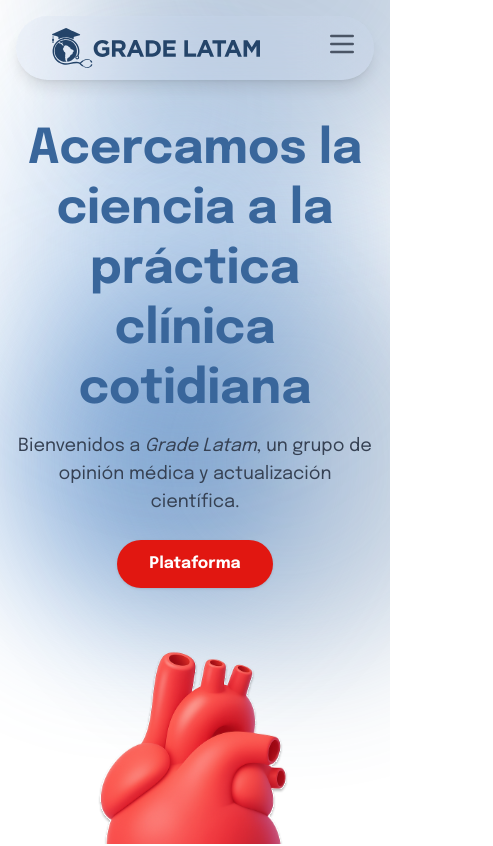
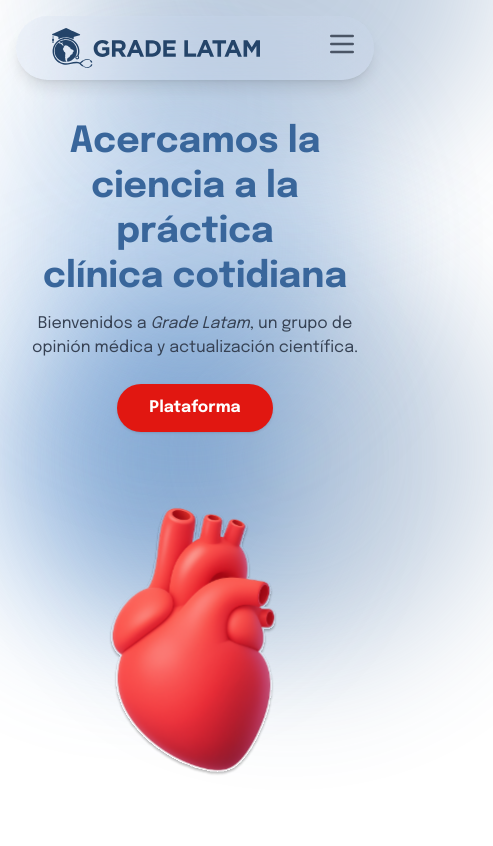
Before and after one commit to SMSoluciones/grade-latam, a React (Vite) app in the folder frontend/: page / in a window 390 px wide. Shown: the top 846 px of the page, 493 px wide, since content can reach past the window. Built offline with nearby package versions, Linux system fonts and the light colour scheme.

Commit message:
Distribucion de Ipad

```diff
--- a/frontend/src/components/Footer.jsx
+++ b/frontend/src/components/Footer.jsx
@@ -9,7 +9,11 @@ const Footer = () => {
       <div className="container mx-auto flex flex-col md:flex-row md:justify-between md:items-start gap-12 text-center md:text-left">
         {/* Logo y dirección */}
         <div className="flex flex-col items-center md:items-start">
-          <img src={LogoWhite} alt="GradeLatam Logo" className="mb-3" />
+          <img
+            src={LogoWhite}
+            alt="GradeLatam Logo"
+            className="mb-3 w-28 md:w-40 lg:w-48 object-contain"
+          />
         </div>
 
         {/* Información */}
--- a/frontend/src/components/Home/Header.jsx
+++ b/frontend/src/components/Home/Header.jsx
@@ -14,19 +14,19 @@ const Header = () => {
   }, []);
 
   return (
-    <header className="relative w-full h-screen overflow-hidden">
+    <header className="relative w-full h-screen overflow-visible lg:overflow-hidden">
       <AnimatedBlurBackground />
 
-      <div className="flex flex-col md:flex-row items-center justify-center px-3 md:px-30 py-30">
+      <div className="flex flex-col lg:flex-row items-center justify-center px-3 lg:px-30 py-30">
         {/* Text Content */}
         <div
-          className="text-center md:text-left flex-1 md:pr-4"
+          className="text-center lg:text-left flex-1 lg:pr-4"
           data-aos="fade-up"
         >
-          <h1 className="flex flex-col mb-2 text-5xl md:text-5xl font-bold text-primary leading-tight md:leading-snug">
+          <h1 className="flex flex-col mb-2 text-4xl sm:text-5xl lg:text-5xl font-bold text-primary leading-tight lg:leading-snug">
             Acercamos la <br /> ciencia a la práctica <br /> clínica cotidiana
           </h1>
-          <h2 className="mt-3 text-lg md:text-3xl text-gray-700 max-w-lg mx-auto md:mx-0">
+          <h2 className="mt-3 text-base sm:text-lg lg:text-3xl text-gray-700 max-w-lg mx-auto lg:mx-0">
             Bienvenidos a <span className="italic">Grade Latam</span>, un grupo
             de opinión médica y actualización científica.
           </h2>
@@ -42,14 +42,14 @@ const Header = () => {
         </div>
 
         <div
-          className="mt-8 md:mt-0 flex-1 md:pl-4 flex items-center justify-center"
+          className="mt-12 lg:mt-0 flex-1 lg:pl-4 flex items-center justify-center"
           data-aos="zoom-out"
           data-aos-delay="200"
         >
           <img
             src={Corazon}
             alt="Corazon"
-            className="w-full max-w-lg md:max-w-6xl animate-heartbeat"
+            className="w-full max-w-xs sm:max-w-lg lg:max-w-6xl animate-heartbeat"
           />
         </div>
       </div>
--- a/frontend/src/components/Home/StatsBar.jsx
+++ b/frontend/src/components/Home/StatsBar.jsx
@@ -13,7 +13,7 @@ const StatsBar = () => {
     <div>
       {" "}
       <div
-        className="w-full flex justify-center items-center md:absolute md:left-0 md:bottom-[-70px] pb-1 mt-1 px-4 z-10"
+        className="w-full flex justify-center items-center lg:absolute lg:left-0 lg:bottom-[-70px] pb-1 mt-32 lg:mt-0 px-4 z-10"
         data-aos="fade-up"
       >
         <div className="flex flex-col md:flex-row flex-wrap gap-6 md:gap-8 bg-primary rounded-lg md:rounded-full px-4 md:px-10 py-6 md:py-3 shadow-lg w-full md:w-[90vw] max-w-4xl items-center">
```
